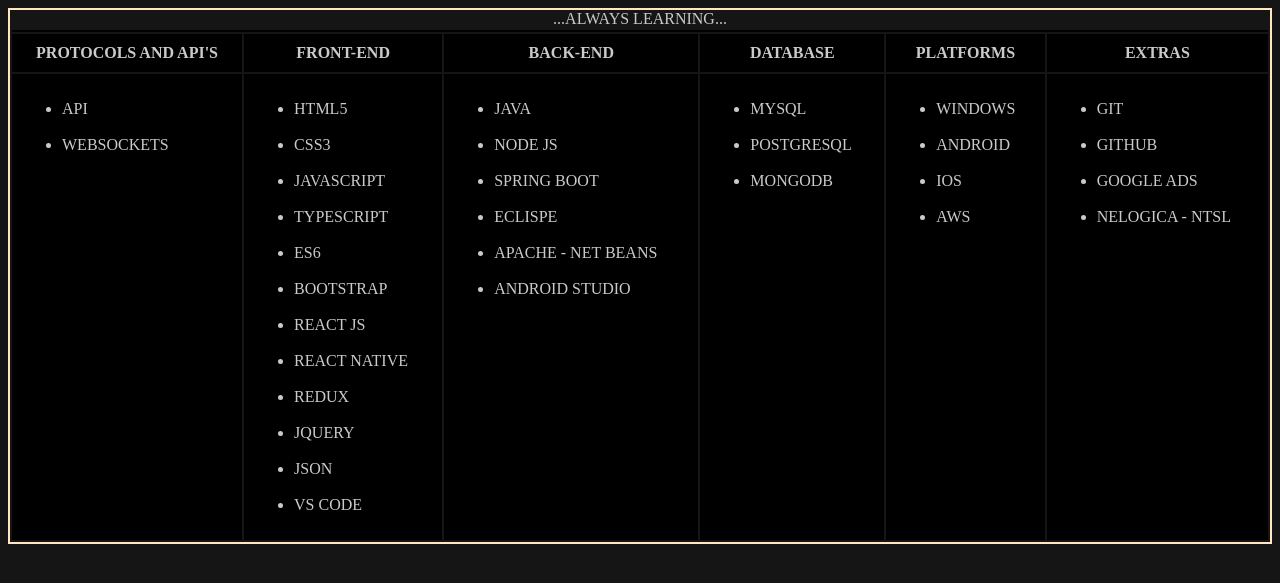
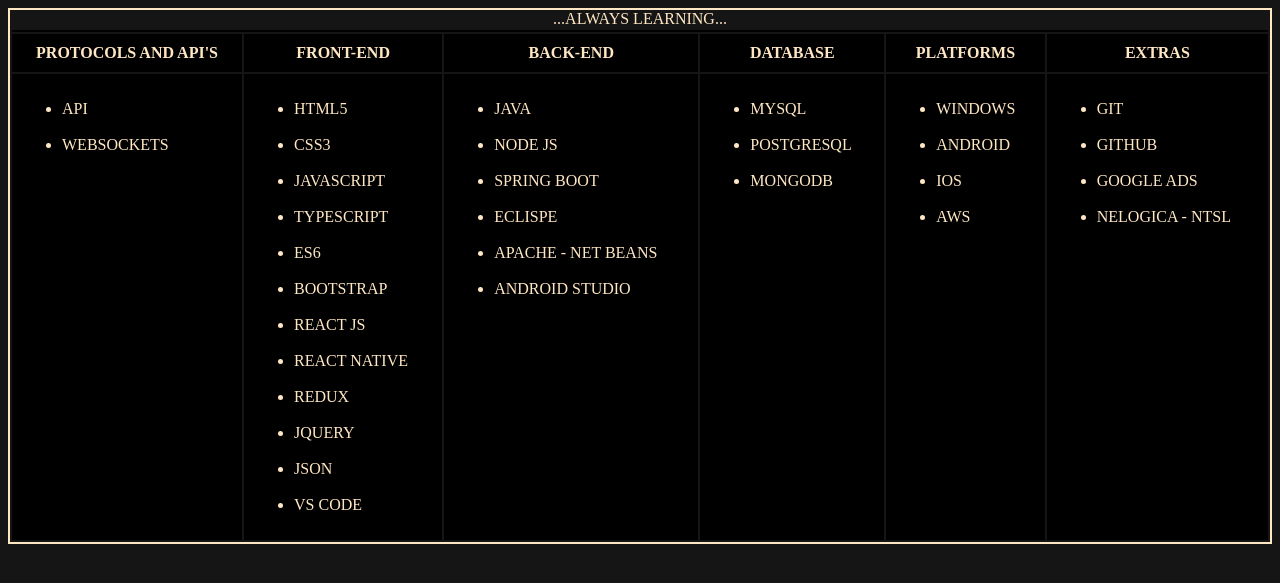
Before and after one commit to PauloDeTasso/projetos, a PHP site: page /docs/default.html in a window 1280 px wide. Shown: the top 583 px of the page. Run offline with PHP 8.4, Linux system fonts and the light colour scheme.

Commit message:
19-12-2021 - 1713

```diff
--- a/estilos/estilo_home.css
+++ b/estilos/estilo_home.css
@@ -4,7 +4,7 @@ html
     display: flex;
     flex-direction: column;
     justify-content: center;
-    color: rgb(200, 200, 200);
+    color: rgb(255, 231, 195);
 }
 
 body
@@ -192,7 +192,7 @@ footer
     height: 100%;
     border-collapse: collapse;
     vertical-align: top;
-    color: rgb(202, 202, 202);
+    color: rgb(255, 231, 195);
     background-color: black;
 }
 
```
